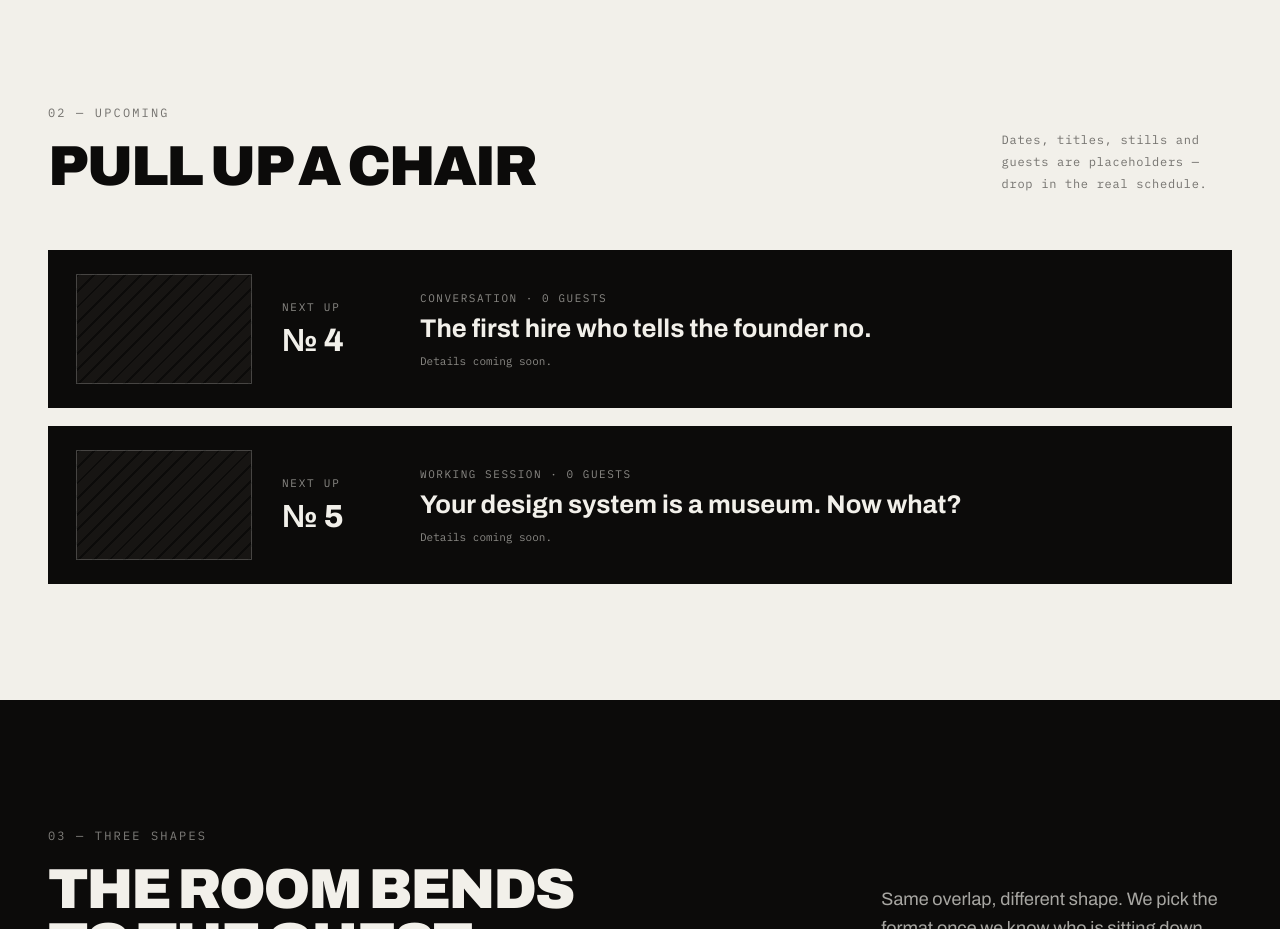
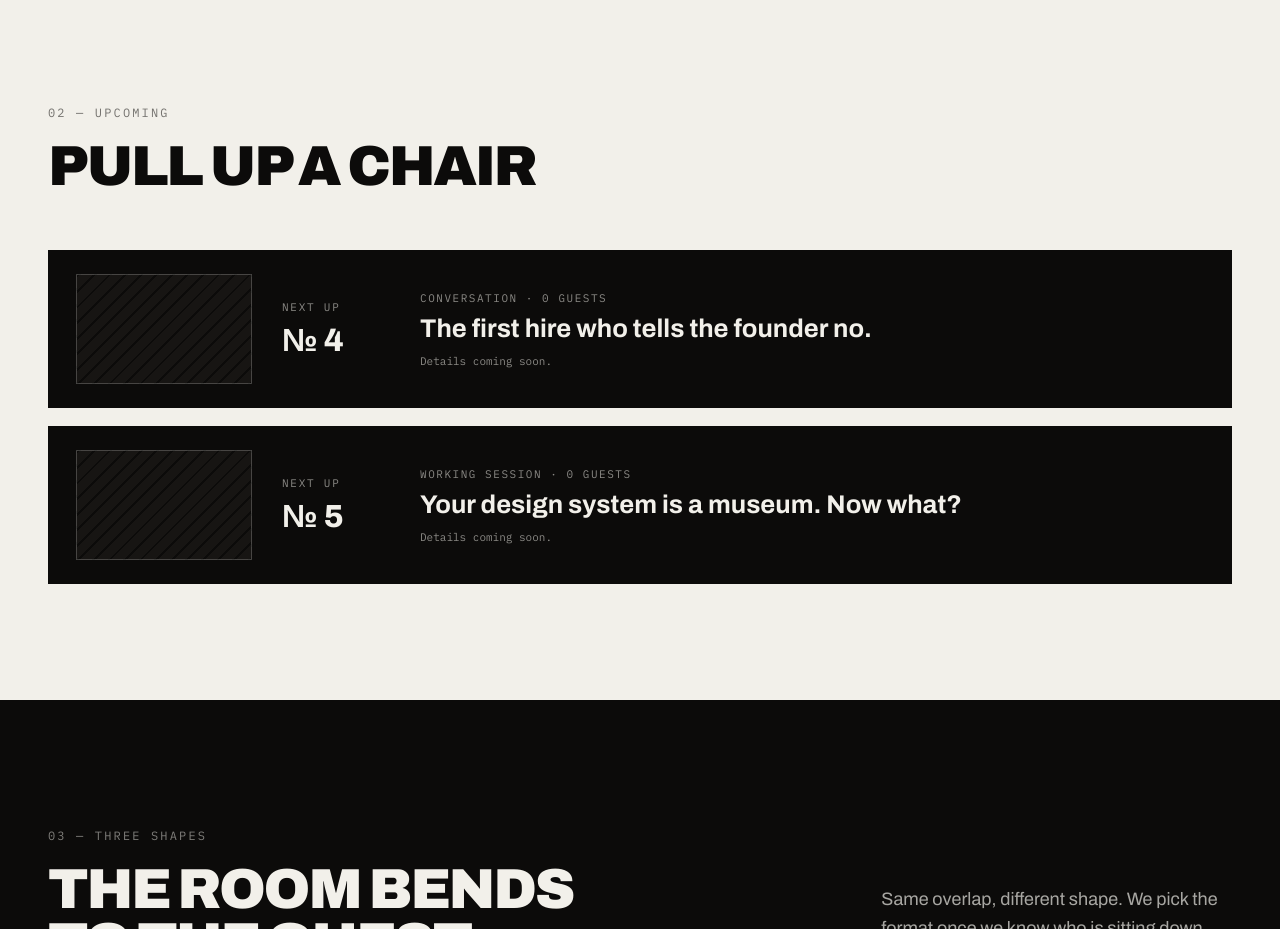
Before and after one commit to neha-coditation/Thinkers-and-Doers, a plain HTML site: page index.html in a window 1280 px wide. Shown: the part 2580-3509 px from the top of the page. Drawn offline with Linux system fonts and the light colour scheme; no server answers.

Commit message:
Update index.html

```diff
--- a/index.html
+++ b/index.html
@@ -483,7 +483,7 @@
 <div style="font-family: 'IBM Plex Mono', monospace; font-size: 12px; letter-spacing: 0.18em; text-transform: uppercase; color: rgba(12,11,10,0.55); margin-bottom: 20px;">02 — Upcoming</div>
 <h2 style="font-family: Archivo, sans-serif; font-weight: 900; font-size: clamp(34px, 4.4vw, 62px); line-height: 0.96; letter-spacing: -0.04em; margin: 0; text-transform: uppercase;">Pull up a chair</h2>
 </div>
-<p style="font-family: 'IBM Plex Mono', monospace; font-size: 12px; letter-spacing: 0.06em; color: rgba(12,11,10,0.55); margin: 0; max-width: 32ch; line-height: 1.8;">Dates, titles, stills and guests are placeholders — drop in the real schedule.</p>
+<p style="font-family: 'IBM Plex Mono', monospace; font-size: 12px; letter-spacing: 0.06em; color: rgba(12,11,10,0.55); margin: 0; max-width: 32ch; line-height: 1.8;"></p>
 </div>
 <div class="td-episode-list" id="upcoming-list" style="display: flex; flex-direction: column; gap: 18px;"></div>
 </div></section>
```
